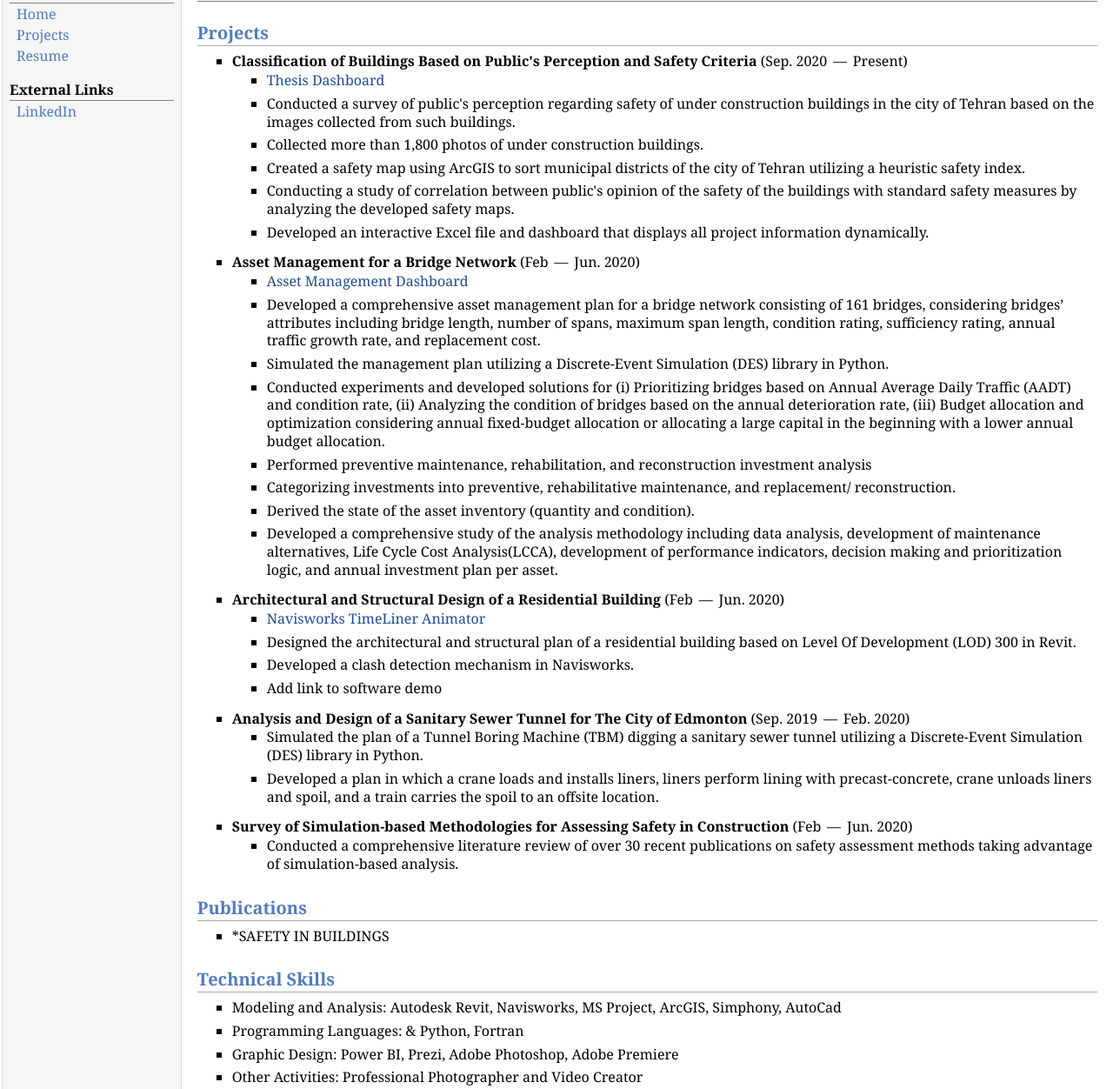
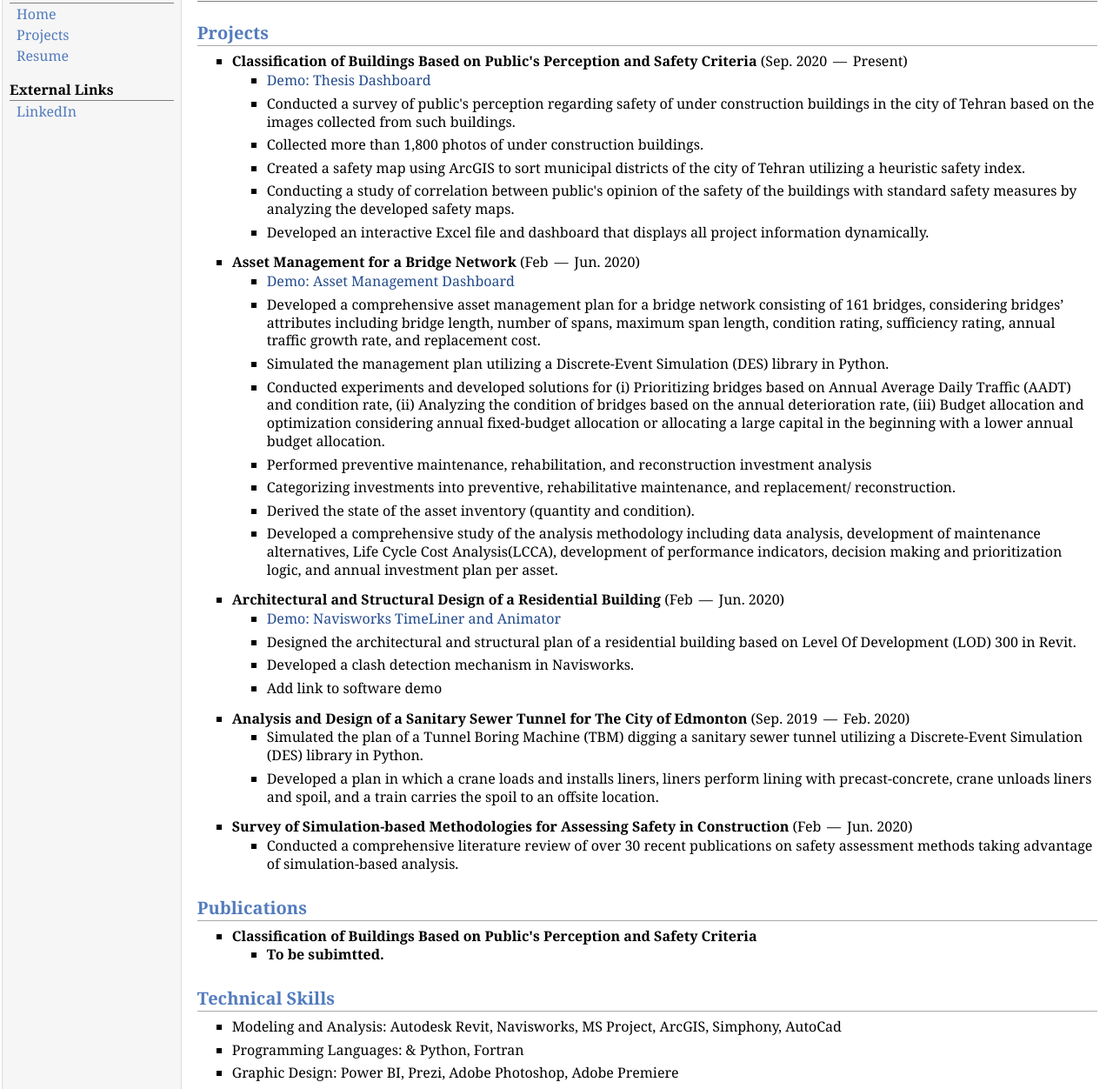
Before and after one commit to rezashahsavani/rezashahsavani.github.io, a plain HTML site: page projects.html in a window 1280 px wide. Shown: the part 48-1300 px from the top of the page at 87% size. Drawn offline with Linux system fonts and the light colour scheme.

Commit message:
Update projects

```diff
--- a/projects.html
+++ b/projects.html
@@ -26,7 +26,7 @@
 <ul>
 <li><p><b>Classification of Buildings Based on Public's Perception and Safety Criteria</b> (Sep. 2020 &#8201;&mdash;&#8201; Present)<br /></p>
 <ul>
-<li><p><a href="videos/Thesis_Dashboard.mp4" target=&ldquo;blank&rdquo;>Thesis Dashboard</a> </p>
+<li><p><a href="videos/Thesis_Dashboard.mp4" target=&ldquo;blank&rdquo;>Demo: Thesis Dashboard</a> </p>
 </li>
 <li><p>Conducted a survey of public's perception regarding safety of under construction buildings in the city of Tehran based on the images collected from such buildings.</p>
 </li>
@@ -45,7 +45,7 @@
 <ul>
 <li><p><b>Asset Management for a Bridge Network</b> (Feb &#8201;&mdash;&#8201; Jun. 2020)<br /></p>
 <ul>
-<li><p><a href="videos/Asset_Management_Dashboard.mp4" target=&ldquo;blank&rdquo;>Asset Management Dashboard</a> </p>
+<li><p><a href="videos/Asset_Management_Dashboard.mp4" target=&ldquo;blank&rdquo;>Demo: Asset Management Dashboard</a> </p>
 </li>
 <li><p>Developed a comprehensive  asset management plan for a bridge network consisting of 161 bridges, considering bridges&rsquo; attributes including bridge length, number of spans, maximum span length, condition rating, sufficiency rating, annual traffic growth rate, and replacement cost. </p>
 </li>
@@ -68,7 +68,7 @@
 <ul>
 <li><p><b>Architectural and Structural Design of a Residential Building</b> (Feb &#8201;&mdash;&#8201; Jun. 2020)<br /></p>
 <ul>
-<li><p><a href="videos/Navisworks_TimeLiner_Animator.mp4" target=&ldquo;blank&rdquo;>Navisworks TimeLiner Animator</a>
+<li><p><a href="videos/Navisworks_TimeLiner_Animator.mp4" target=&ldquo;blank&rdquo;>Demo: Navisworks TimeLiner and Animator</a>
 </p>
 </li>
 <li><p>Designed the architectural and structural plan of a residential building based on Level Of Development (LOD) 300 in Revit.</p>
@@ -103,7 +103,12 @@
 </ul>
 <h2>Publications</h2>
 <ul>
-<li><p>*SAFETY IN BUILDINGS</p>
+<li><p><b>Classification of Buildings Based on Public's Perception and Safety Criteria</b></p>
+<ul>
+<li><p><b>To be subimtted.</b></p>
+</li>
+</ul>
+
 </li>
 </ul>
 <h2>Technical Skills</h2>
@@ -119,7 +124,7 @@
 </ul>
 <div id="footer">
 <div id="footer-text">
-Page generated 2021-08-21 12:46:25 PDT, by <a href="https://github.com/wsshin/jemdoc_mathjax" target="blank">jemdoc+MathJax</a>.
+Page generated 2021-08-24 09:47:35 PDT, by <a href="https://github.com/wsshin/jemdoc_mathjax" target="blank">jemdoc+MathJax</a>.
 </div>
 </div>
 </td>
```
Also changed, not shown: index.html (+1 -1 lines).
